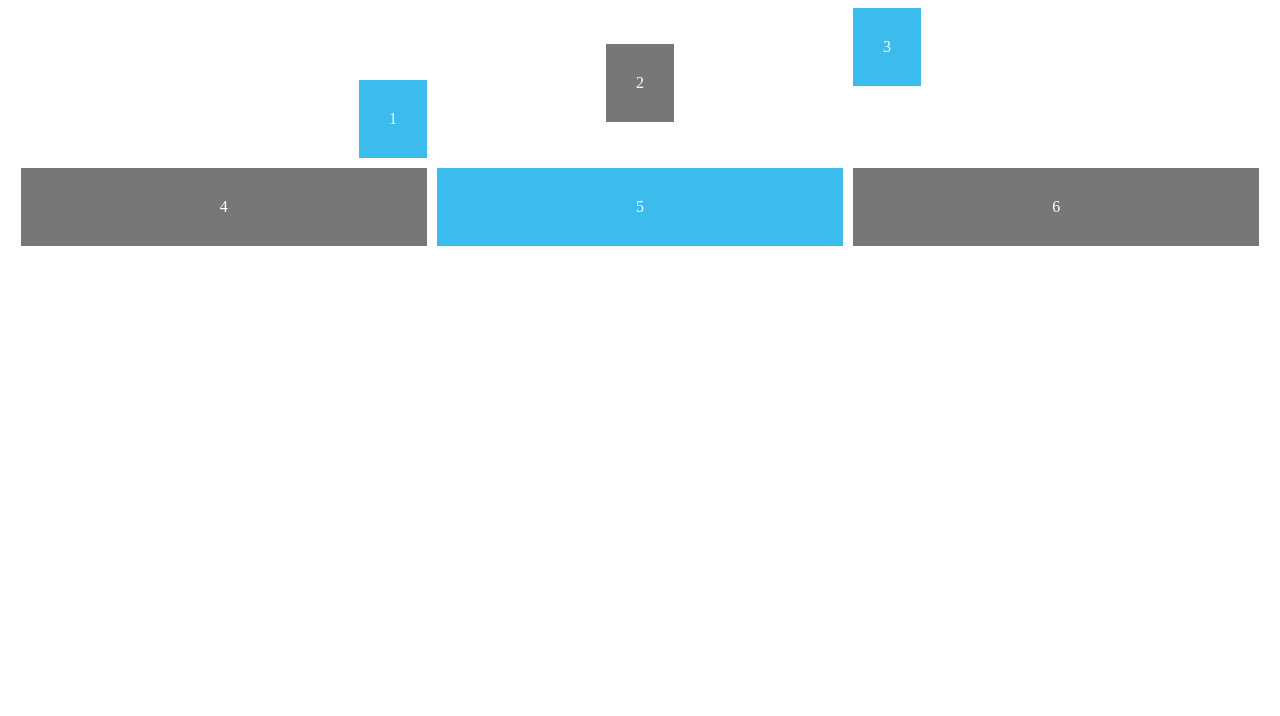
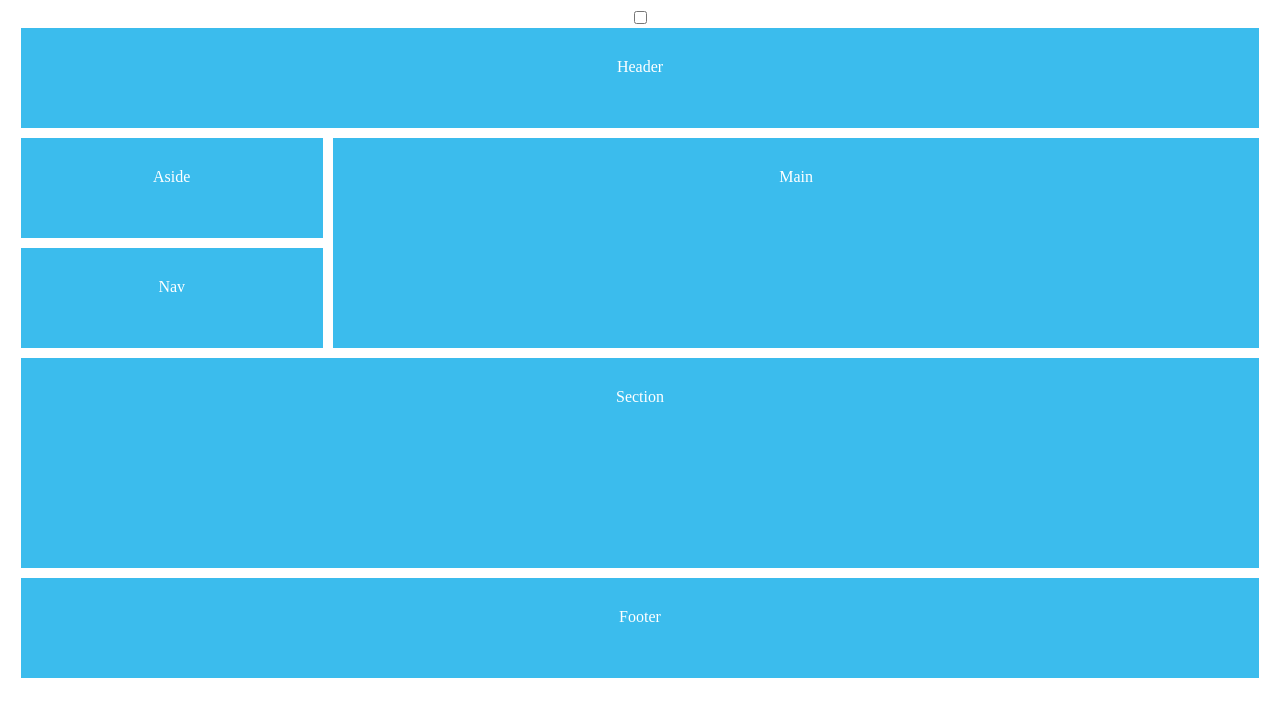
Before and after one commit to Petriu/CSS-Grid, a plain HTML site: page css-grid-playlist-master/index.html in a window 1280 px wide. Drawn offline with Linux system fonts and the light colour scheme.

Commit message:
Create a column grid
While this lesson   I create  a column grid and check box which can add a transparetion of the background.

```diff
--- a/css-grid-playlist-master/index.html
+++ b/css-grid-playlist-master/index.html
@@ -11,11 +11,9 @@ body{
 }
  #content{
     display: grid;
-     /*grid-template-columns: 30% 20% 50%; */
-     /* grid-template-columns: 1fr 2fr 1fr;*/
 
-     grid-template-columns: repeat(3, 1fr);
-     grid-template-rows: minmax(150px, auto);
+     grid-template-columns: repeat(12, 1fr);
+     grid-auto-rows: minmax(100px, auto);
      grid-gap: 10px;
      max-width: 98%;
      margin: 0 auto;
@@ -23,29 +21,61 @@ body{
      justify-items: end;*/
  }
 
-#content div{
-    background: #3bbced;
-    padding: 30px;
+ #content >* {
+     background: #3bbced;
+     padding: 30px;
+ }
+
+header{
+    grid-column: 1 / 13;
 }
 
-#content div:nth-child(even){
-    background: #777;
+main{
+
+    grid-column: 4 /13;
+    grid-row: 2 /4;
 }
 
-.one{
-    justify-self: end;
-    align-self: end;
+aside{
+    grid-column: 1 /4;
 }
 
-.two{
-    align-self: center;
-    justify-self: center;
+section{
+    grid-column: 1/ 13;
+    grid-row: 4 /6 ;
 }
 
-.three{
-    align-self: start;
-    justify-self: start;
+nav{
+    grid-column: 1/4;
+}
 
+footer{
+    grid-column: 1/13;
+}
+
+#grid{
+    display: grid;
+    position: absolute;
+    top: 0 ;
+    left: 0;
+    grid-template-columns: repeat(12, 1fr);
+    grid-auto-rows: minmax(100%, auto);
+    width: 100%;
+    height: 100%;
+    background: transparent;
+    padding: 0;
+    display: none;
+}
+
+#grid p{
+    border: 1px solid;
+    background: #000;
+    margin: 0;
+    opacity: 0.2;
+}
+
+input:checked + #content #grid{
+display: grid;
 }
 
 </style>
@@ -53,34 +83,25 @@ body{
     </head>
 
     <body>
-
+        <input type="checkbox"/>
         <div id="content">
 
-            <div class="one">1</div>
-            <div class="two">2</div>
-            <div class="three">3</div>
-            <div class="four">4</div>
-            <div class="five">5</div>
-            <div class="six">6</div>
+            <div id="grid">
+<p></p><p></p><p></p><p></p><p></p><p></p><p></p><p></p></p><p></p><p></p><p></p><p></p><p></p><p></p><p></p><p></p><p></p><p></p><p></p>
+                </div>
 
-                <p>
-                 1
-                </p>
-                <p>
-                 2
-                </p>
-                <p>
-                3
-                </p>
-                <p>
-                4
-                </p>
 
+            <header>Header</header>
+            <main>Main</main>
+            <section>Section</Section>
+            <aside>Aside</Aside>
+            <nav>Nav</nav>
+            <footer>Footer</footer>
 
 
             </div>
 
-        </div>
+
 
     </body>
 </html>
```
